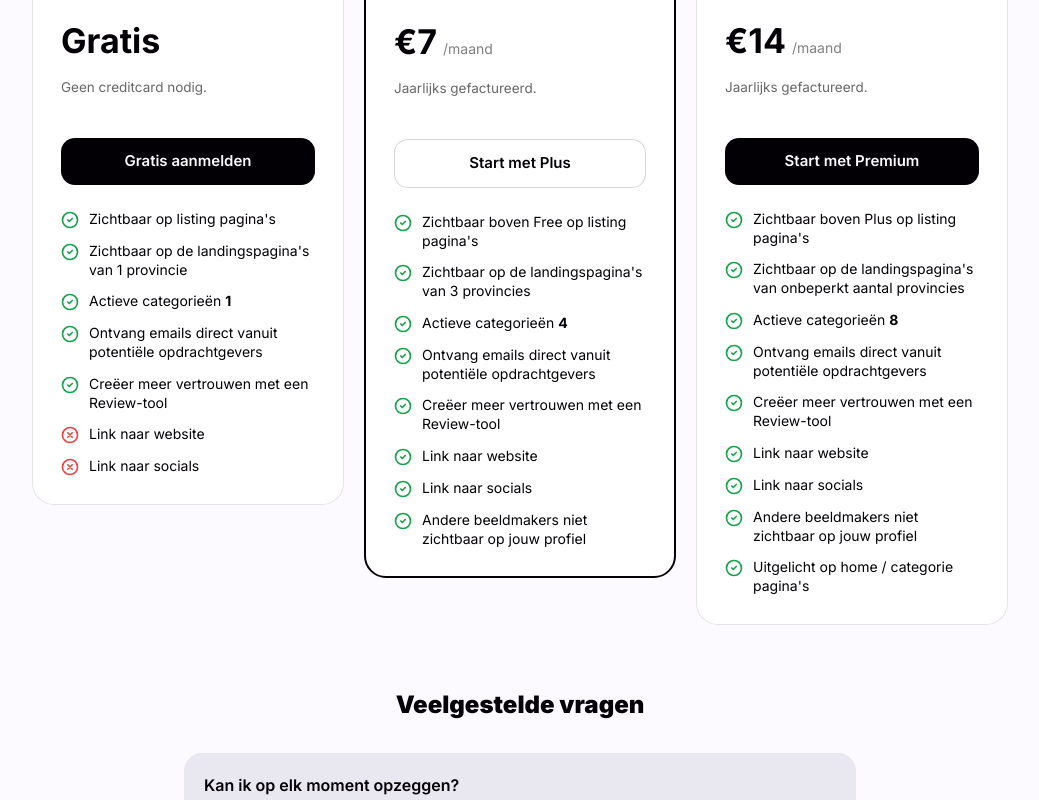
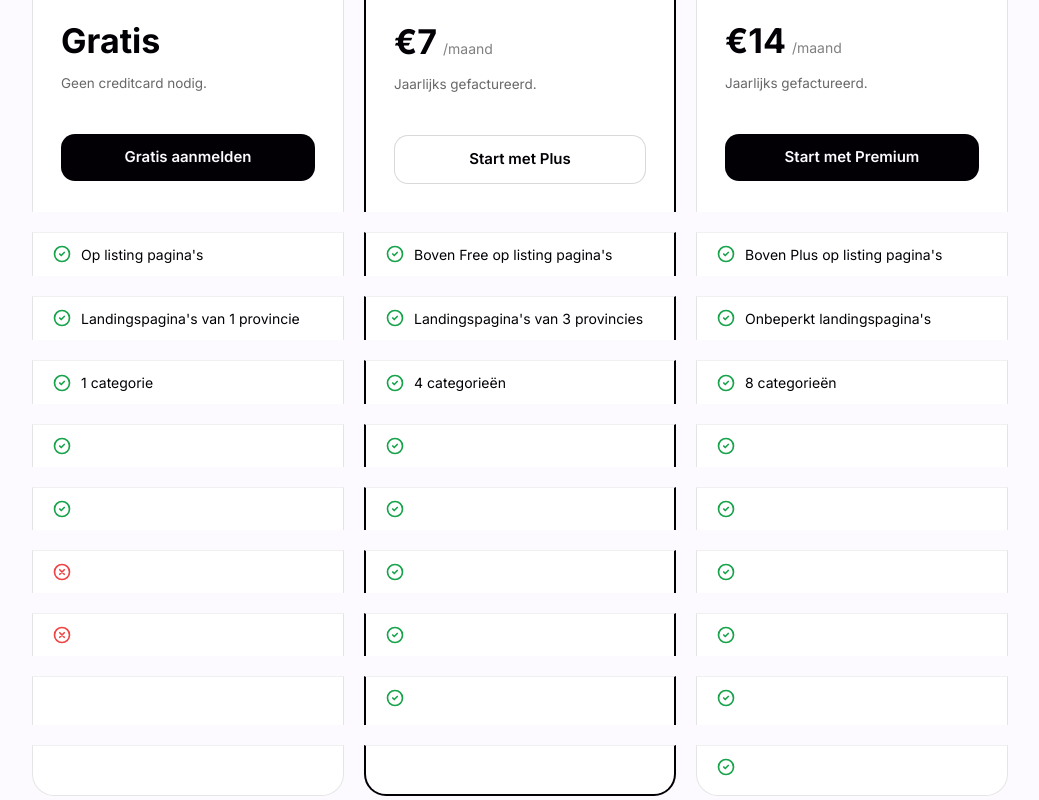
Before and after one commit to ruurd-coder/lenslab-nl, a Next.js app: page /memberships in a window 1280 px wide. Shown: the part 520-1320 px from the top of the page, without its empty margins (120-1159 px from the left). Built offline with nearby package versions, Linux system fonts and the light colour scheme; no server answers.

Commit message:
Memberships: CSS grid layout for perfect feature row alignment across tiers

```diff
--- a/app/memberships/page.tsx
+++ b/app/memberships/page.tsx
@@ -7,50 +7,73 @@ export const metadata = {
   description: "Kies het membership dat bij jou past als fotograaf of videograaf op LensLab.",
 };
 
-type Feature = { label: string; value?: string; included: boolean };
-
-const FREE_FEATURES: Feature[] = [
-  { label: "Zichtbaar op listing pagina's", included: true },
-  { label: "Zichtbaar op de landingspagina's van 1 provincie", included: true },
-  { label: "Actieve categorieën", value: "1", included: true },
-  { label: "Ontvang emails direct vanuit potentiële opdrachtgevers", included: true },
-  { label: "Creëer meer vertrouwen met een Review-tool", included: true },
-  { label: "Link naar website", included: false },
-  { label: "Link naar socials", included: false },
-];
-
-const PLUS_FEATURES: Feature[] = [
-  { label: "Zichtbaar boven Free op listing pagina's", included: true },
-  { label: "Zichtbaar op de landingspagina's van 3 provincies", included: true },
-  { label: "Actieve categorieën", value: "4", included: true },
-  { label: "Ontvang emails direct vanuit potentiële opdrachtgevers", included: true },
-  { label: "Creëer meer vertrouwen met een Review-tool", included: true },
-  { label: "Link naar website", included: true },
-  { label: "Link naar socials", included: true },
-  { label: "Andere beeldmakers niet zichtbaar op jouw profiel", included: true },
-];
-
-const PREMIUM_FEATURES: Feature[] = [
-  { label: "Zichtbaar boven Plus op listing pagina's", included: true },
-  { label: "Zichtbaar op de landingspagina's van onbeperkt aantal provincies", included: true },
-  { label: "Actieve categorieën", value: "8", included: true },
-  { label: "Ontvang emails direct vanuit potentiële opdrachtgevers", included: true },
-  { label: "Creëer meer vertrouwen met een Review-tool", included: true },
-  { label: "Link naar website", included: true },
-  { label: "Link naar socials", included: true },
-  { label: "Andere beeldmakers niet zichtbaar op jouw profiel", included: true },
-  { label: "Uitgelicht op home / categorie pagina's", included: true },
+// Elke feature heeft een waarde per tier (null = niet tonen, false = ❌, true = ✅, string = tekst)
+const FEATURES: { label: string; free: boolean | string | null; plus: boolean | string | null; premium: boolean | string | null }[] = [
+  {
+    label: "Zichtbaar op listing pagina's",
+    free:    "Op listing pagina's",
+    plus:    "Boven Free op listing pagina's",
+    premium: "Boven Plus op listing pagina's",
+  },
+  {
+    label: "Landingspagina's",
+    free:    "Landingspagina's van 1 provincie",
+    plus:    "Landingspagina's van 3 provincies",
+    premium: "Onbeperkt landingspagina's",
+  },
+  {
+    label: "Actieve categorieën",
+    free:    "1 categorie",
+    plus:    "4 categorieën",
+    premium: "8 categorieën",
+  },
+  {
+    label: "Ontvang emails direct vanuit potentiële opdrachtgevers",
+    free:    true,
+    plus:    true,
+    premium: true,
+  },
+  {
+    label: "Creëer meer vertrouwen met een Review-tool",
+    free:    true,
+    plus:    true,
+    premium: true,
+  },
+  {
+    label: "Link naar website",
+    free:    false,
+    plus:    true,
+    premium: true,
+  },
+  {
+    label: "Link naar socials",
+    free:    false,
+    plus:    true,
+    premium: true,
+  },
+  {
+    label: "Andere beeldmakers niet zichtbaar op jouw profiel",
+    free:    null,
+    plus:    true,
+    premium: true,
+  },
+  {
+    label: "Uitgelicht op home / categorie pagina's",
+    free:    null,
+    plus:    null,
+    premium: true,
+  },
 ];
 
 const TIERS = [
-  { name: "Free",    price: "Gratis", period: "",        description: "Starten op het platform en direct zichtbaar worden.",                         featured: false, cta: "Gratis aanmelden",   ctaLink: "/login",                                             billing: "Geen creditcard nodig.",       features: FREE_FEATURES    },
-  { name: "Plus",    price: "€7",     period: "/maand",  description: "Meer zichtbaarheid en een completer profiel voor groeiende fotografen.",       featured: true,  cta: "Start met Plus",     ctaLink: "mailto:hello@lenslab.nl?subject=Plus membership",    billing: "Jaarlijks gefactureerd.",      features: PLUS_FEATURES    },
-  { name: "Premium", price: "€14",    period: "/maand",  description: "Maximum zichtbaarheid en uitgelicht op het hele platform.",                    featured: false, cta: "Start met Premium",  ctaLink: "mailto:hello@lenslab.nl?subject=Premium membership", billing: "Jaarlijks gefactureerd.",      features: PREMIUM_FEATURES },
+  { name: "Free",    price: "Gratis", period: "",       description: "Starten op het platform en direct zichtbaar worden.",                       featured: false, cta: "Gratis aanmelden",  ctaLink: "/login",                                          billing: "Geen creditcard nodig."  },
+  { name: "Plus",    price: "€7",     period: "/maand", description: "Meer zichtbaarheid en een completer profiel voor groeiende fotografen.",     featured: true,  cta: "Start met Plus",    ctaLink: "mailto:hello@lenslab.nl?subject=Plus membership", billing: "Jaarlijks gefactureerd." },
+  { name: "Premium", price: "€14",    period: "/maand", description: "Maximum zichtbaarheid en uitgelicht op het hele platform.",                  featured: false, cta: "Start met Premium", ctaLink: "mailto:hello@lenslab.nl?subject=Premium membership", billing: "Jaarlijks gefactureerd." },
 ];
 
 function CheckIcon() {
   return (
-    <svg className="flex-shrink-0 mt-0.5" width="18" height="18" viewBox="0 0 24 24" fill="none"
+    <svg className="flex-shrink-0" width="18" height="18" viewBox="0 0 24 24" fill="none"
       stroke="#16A34A" strokeWidth="2.2" strokeLinecap="round" strokeLinejoin="round">
       <path d="m9 12 2 2 4-4" /><circle cx="12" cy="12" r="10" />
     </svg>
@@ -59,14 +82,35 @@ function CheckIcon() {
 
 function CrossIcon() {
   return (
-    <svg className="flex-shrink-0 mt-0.5" width="18" height="18" viewBox="0 0 24 24" fill="none"
+    <svg className="flex-shrink-0" width="18" height="18" viewBox="0 0 24 24" fill="none"
       stroke="#ef4444" strokeWidth="2.2" strokeLinecap="round" strokeLinejoin="round">
       <circle cx="12" cy="12" r="10" /><path d="m15 9-6 6M9 9l6 6" />
     </svg>
   );
 }
 
+function FeatureCell({ value }: { value: boolean | string | null }) {
+  if (value === null) {
+    // Lege cel — neemt wel ruimte in
+    return <div className="flex items-center gap-2.5 py-3 px-5 min-h-[48px]" />;
+  }
+  return (
+    <div className="flex items-center gap-2.5 py-3 px-5">
+      {value === false ? <CrossIcon /> : <CheckIcon />}
+      {typeof value === "string" && (
+        <span className="text-[14px] leading-snug" style={{ color: "#030005" }}>{value}</span>
+      )}
+    </div>
+  );
+}
+
 export default function MembershipsPage() {
+  const tierValues: (boolean | string | null)[][] = [
+    FEATURES.map((f) => f.free),
+    FEATURES.map((f) => f.plus),
+    FEATURES.map((f) => f.premium),
+  ];
+
   return (
     <div className="min-h-screen bg-[#FCFAFF]">
       <SiteNav />
@@ -87,19 +131,22 @@ export default function MembershipsPage() {
         </p>
       </section>
 
-      {/* Pricing cards */}
+      {/* Pricing — één grid, kaartkolommen */}
       <section className="max-w-5xl mx-auto px-6 pb-16">
-        <div className="grid grid-cols-1 md:grid-cols-3 gap-5 items-start">
+        <div className="grid grid-cols-3 gap-5">
+
+          {/* ── Kaart headers ── */}
           {TIERS.map((tier) => (
             <div
               key={tier.name}
-              className="flex flex-col rounded-3xl p-6 md:p-7"
+              className="rounded-t-3xl p-6 md:p-7"
               style={{
                 backgroundColor: "#FFFFFF",
-                border: tier.featured ? "2px solid #030005" : "1px solid rgba(3,0,5,0.10)",
+                borderTop: tier.featured ? "2px solid #030005" : "1px solid rgba(3,0,5,0.10)",
+                borderLeft: tier.featured ? "2px solid #030005" : "1px solid rgba(3,0,5,0.10)",
+                borderRight: tier.featured ? "2px solid #030005" : "1px solid rgba(3,0,5,0.10)",
               }}
             >
-              {/* Naam + badge */}
               <div className="flex items-center gap-2 mb-1.5">
                 <span className="text-[20px] font-bold" style={{ color: "#030005" }}>{tier.name}</span>
                 {tier.featured && (
@@ -109,27 +156,19 @@ export default function MembershipsPage() {
                   </span>
                 )}
               </div>
-
-              {/* Beschrijving */}
               <p className="text-[14px] leading-snug mb-5 min-h-[40px]" style={{ color: "rgba(3,0,5,0.6)" }}>
                 {tier.description}
               </p>
-
-              {/* Prijs */}
               <div className="flex items-baseline gap-1.5 mb-1">
                 <span className="text-[34px] font-bold" style={{ color: "#030005" }}>{tier.price}</span>
                 {tier.period && <span className="text-[14px]" style={{ color: "rgba(3,0,5,0.5)" }}>{tier.period}</span>}
               </div>
-
-              {/* Facturering */}
               <p className="text-[13.5px] leading-snug mt-2 mb-5 min-h-[40px]" style={{ color: "rgba(3,0,5,0.6)" }}>
                 {tier.billing}
               </p>
-
-              {/* CTA */}
               <Link
                 href={tier.ctaLink}
-                className="rounded-xl py-3 text-center text-[15px] font-semibold transition-opacity hover:opacity-90"
+                className="block w-full rounded-xl py-3 text-center text-[15px] font-semibold transition-opacity hover:opacity-90"
                 style={tier.featured
                   ? { backgroundColor: "#FFFFFF", color: "#030005", border: "1px solid rgba(3,0,5,0.15)" }
                   : { backgroundColor: "#030005", color: "#FCFAFF" }
@@ -137,21 +176,33 @@ export default function MembershipsPage() {
               >
                 {tier.cta}
               </Link>
-
-              {/* Features */}
-              <ul className="flex flex-col gap-3 mt-6">
-                {tier.features.map((f, i) => (
-                  <li key={i} className="flex items-start gap-2.5">
-                    {f.included ? <CheckIcon /> : <CrossIcon />}
-                    <span className="text-[14px] leading-snug" style={{ color: "#030005" }}>
-                      {f.label}
-                      {f.value && <strong className="ml-1">{f.value}</strong>}
-                    </span>
-                  </li>
-                ))}
-              </ul>
             </div>
           ))}
+
+          {/* ── Feature rijen — elke rij is 3 cellen naast elkaar ── */}
+          {FEATURES.map((feature, rowIdx) => {
+            const isLast = rowIdx === FEATURES.length - 1;
+            return TIERS.map((tier, colIdx) => {
+              const value = tierValues[colIdx][rowIdx];
+              const featured = tier.featured;
+              return (
+                <div
+                  key={`${rowIdx}-${colIdx}`}
+                  className={isLast ? "rounded-b-3xl" : ""}
+                  style={{
+                    backgroundColor: "#FFFFFF",
+                    borderLeft:   featured ? "2px solid #030005" : "1px solid rgba(3,0,5,0.10)",
+                    borderRight:  featured ? "2px solid #030005" : "1px solid rgba(3,0,5,0.10)",
+                    borderBottom: isLast ? (featured ? "2px solid #030005" : "1px solid rgba(3,0,5,0.10)") : "none",
+                    borderTop: `1px solid rgba(3,0,5,0.06)`,
+                  }}
+                >
+                  <FeatureCell value={value} />
+                </div>
+              );
+            });
+          })}
+
         </div>
 
         {/* FAQ */}
```
